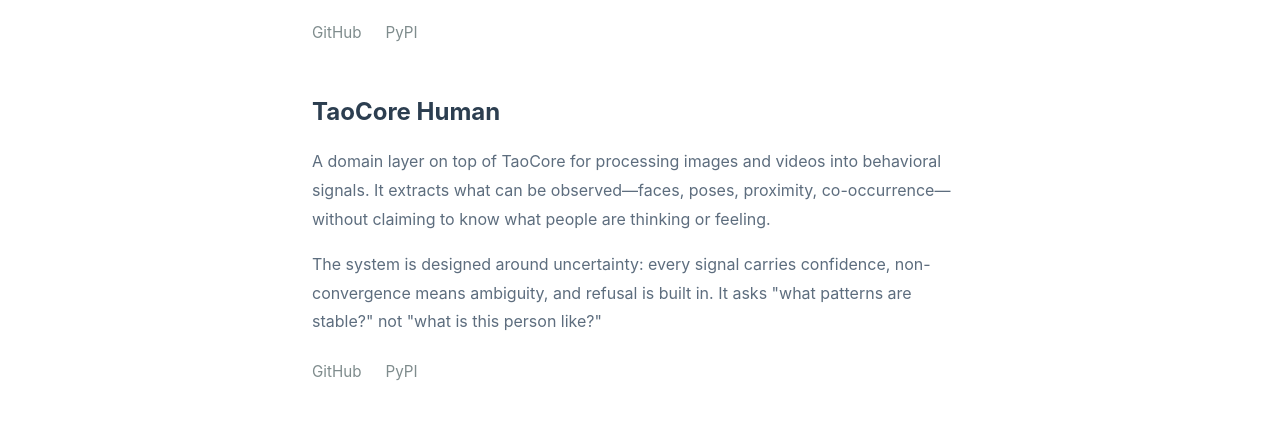
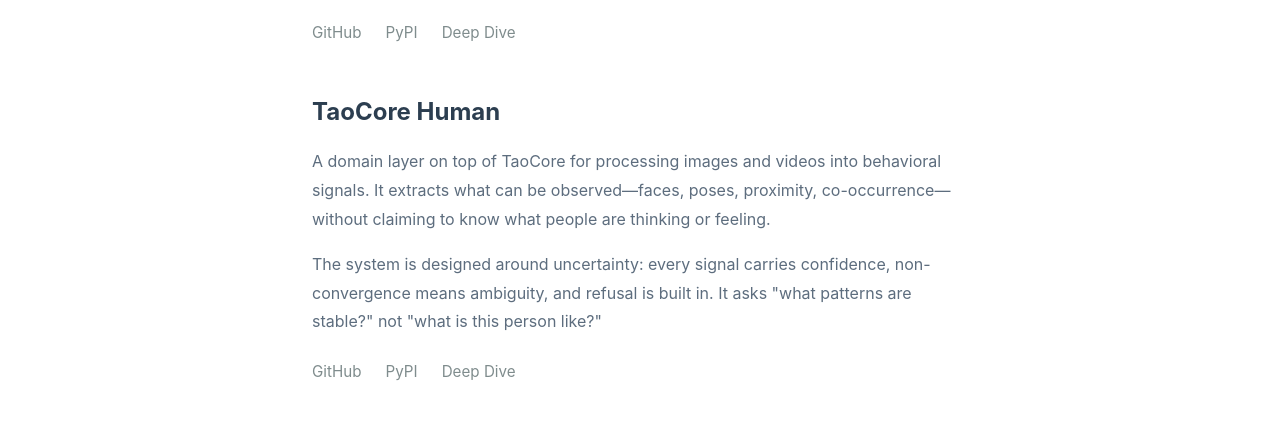
Before and after one commit to daidaitaotao/contextself.com, an Astro site: page /projects in a window 1280 px wide. Shown: the part 509-944 px from the top of the page. Built offline with nearby package versions, Linux system fonts and the light colour scheme; Astro itself is replaced by a stand-in of ours.

Commit message:
Link TaoCore deep dives from Projects

```diff
--- a/src/pages/projects.astro
+++ b/src/pages/projects.astro
@@ -29,6 +29,7 @@
       <div class="links">
         <a href="https://github.com/daidaitaotao/taocore" target="_blank">GitHub</a>
         <a href="https://pypi.org/project/taocore/" target="_blank">PyPI</a>
+        <a href="/journal/taocore-how-it-works">Deep Dive</a>
       </div>
     </article>
 
@@ -50,6 +51,7 @@
       <div class="links">
         <a href="https://github.com/daidaitaotao/taocore-human" target="_blank">GitHub</a>
         <a href="https://pypi.org/project/taocore-human/" target="_blank">PyPI</a>
+        <a href="/journal/taocore-human-how-it-works">Deep Dive</a>
       </div>
     </article>
   </div>
```
